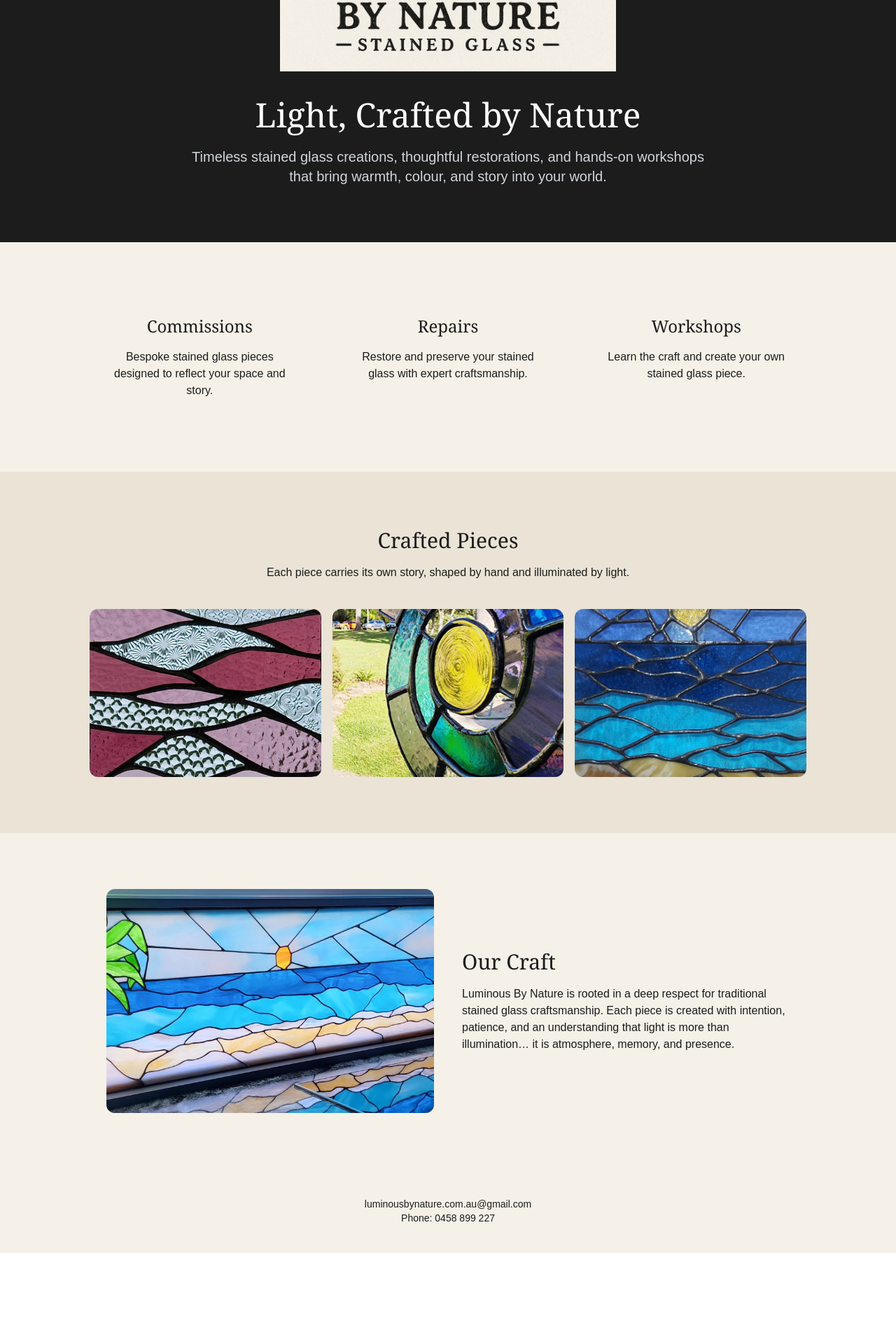
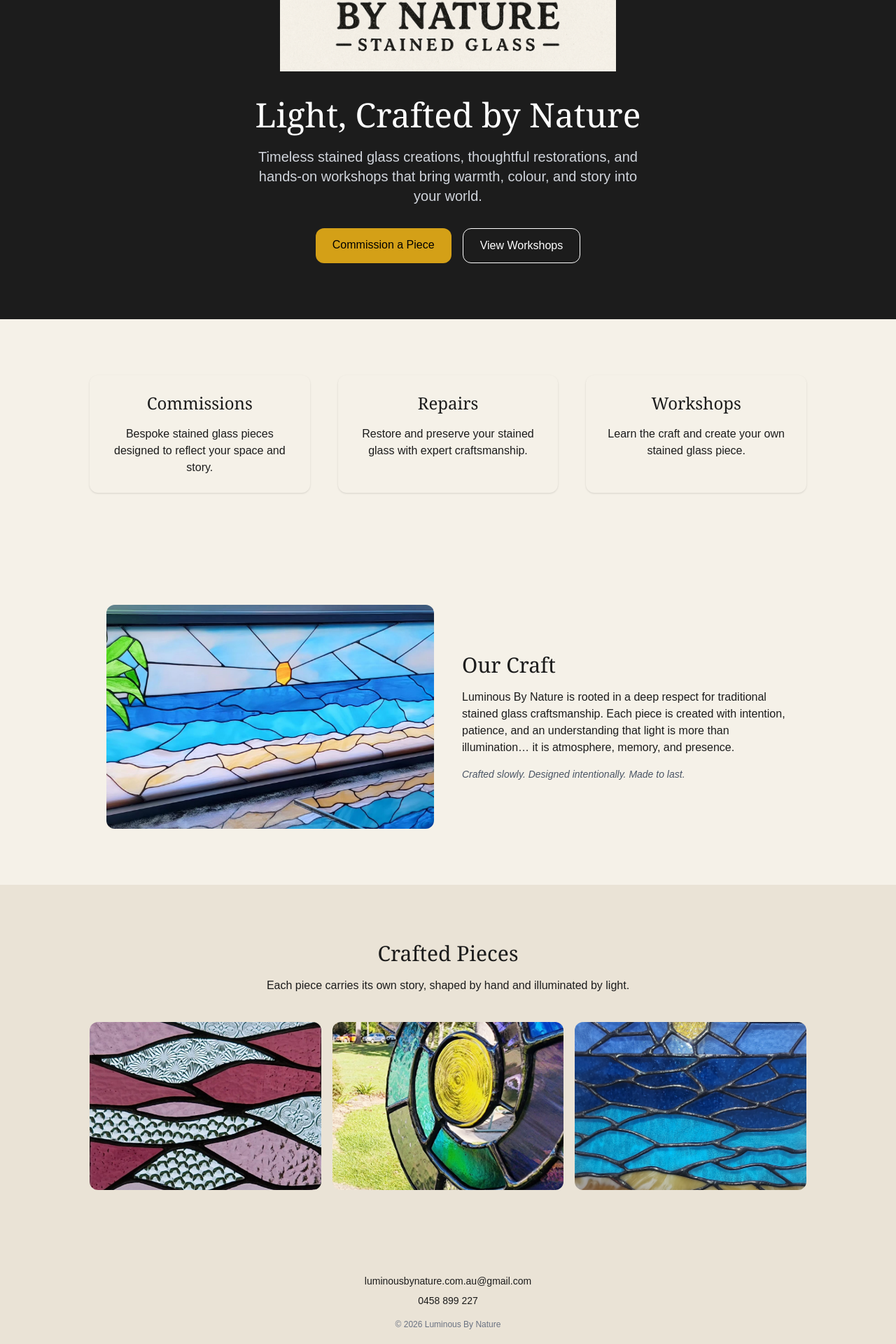
Before and after one commit to paul1978-legend/luminous-by-nature, a Next.js app: page / in a window 1280 px wide. Shown: the part 518-2438 px from the top of the page at 70% size. Before the commit the page ends 2308 px from the top, so only its background shows below. Built offline with nearby package versions, Linux system fonts and the light colour scheme.

Commit message:
fix route casing

```diff
--- a/app/components/Navbar.tsx
+++ b/app/components/Navbar.tsx
@@ -7,10 +7,10 @@ export default function Navbar() {
       </a>
 
       <div className="flex gap-6 text-sm">
-        <a href="/commissions" className="hover:text-[#D4A017] transition">Commissions</a>
-        <a href="/repairs" className="hover:text-[#D4A017] transition">Repairs</a>
-        <a href="/workshops" className="hover:text-[#D4A017] transition">Workshops</a>
-        <a href="/contact" className="hover:text-[#D4A017] transition">Contact</a>
+        <a href="/commissions" className="hover:text-[#D4A017] transition duration-200">Commissions</a>
+        <a href="/repairs" className="hover:text-[#D4A017] transition duration-200">Repairs</a>
+        <a href="/workshops" className="hover:text-[#D4A017] transition duration-200">Workshops</a>
+        <a href="/contact" className="hover:text-[#D4A017] transition duration-200">Contact</a>
       </div>
 
     </nav>
--- a/app/layout.tsx
+++ b/app/layout.tsx
@@ -1,7 +1,7 @@
 import type { Metadata } from "next";
 import { Geist, Geist_Mono } from "next/font/google";
 import "./globals.css";
-import Navbar from "./components/Navbar";
+import Navbar from "./components/navbar";
 import Script from "next/script";
 
 const geistSans = Geist({
--- a/app/page.tsx
+++ b/app/page.tsx
@@ -3,8 +3,7 @@ export default function Home() {
     <main className="bg-[#F5F1E8] text-[#1C1C1C]">
 
       {/* HERO */}
-      <section className="min-h-screen flex items-center justify-center bg-[#1C1C1C] text-white px-6 py-20">
-        <div className="text-center max-w-3xl mx-auto">
+      <section className="min-h-screen flex flex-col items-center justify-center bg-[#1C1C1C] text-white px-6 py-20 text-center">
 
         <img
           src="/images/hero.png"
@@ -16,50 +15,41 @@ export default function Home() {
           Light, Crafted by Nature
         </h1>
 
-          <p className="text-lg md:text-xl text-gray-300">
+        <p className="text-lg md:text-xl text-gray-300 max-w-xl">
           Timeless stained glass creations, thoughtful restorations, and hands-on workshops that bring warmth, colour, and story into your world.
         </p>
 
+        {/* CTA BUTTONS */}
+        <div className="mt-8 flex gap-4 justify-center">
+          <a href="/commissions" className="bg-[#D4A017] text-black px-6 py-3 rounded-xl">
+            Commission a Piece
+          </a>
+          <a href="/workshops" className="border border-white px-6 py-3 rounded-xl">
+            View Workshops
+          </a>
         </div>
+
       </section>
 
       {/* SERVICES */}
       <section className="py-20 px-6">
         <div className="grid md:grid-cols-3 gap-10 max-w-5xl mx-auto text-center">
 
-          <a href="/commissions" className="p-6 rounded-xl hover:bg-[#EAE3D6] transition">
+          <a href="/commissions" className="p-6 rounded-xl hover:bg-[#EAE3D6] transition shadow-sm hover:shadow-md">
             <h3 className="text-2xl font-serif mb-4 hover:text-[#D4A017]">Commissions</h3>
-            <p>
-              Bespoke stained glass pieces designed to reflect your space and story.
-            </p>
+            <p>Bespoke stained glass pieces designed to reflect your space and story.</p>
           </a>
 
-          <a href="/repairs" className="p-6 rounded-xl hover:bg-[#EAE3D6] transition">
+          <a href="/repairs" className="p-6 rounded-xl hover:bg-[#EAE3D6] transition shadow-sm hover:shadow-md">
             <h3 className="text-2xl font-serif mb-4 hover:text-[#D4A017]">Repairs</h3>
-            <p>
-              Restore and preserve your stained glass with expert craftsmanship.
-            </p>
+            <p>Restore and preserve your stained glass with expert craftsmanship.</p>
           </a>
 
-          <a href="/workshops" className="p-6 rounded-xl hover:bg-[#EAE3D6] transition">
+          <a href="/workshops" className="p-6 rounded-xl hover:bg-[#EAE3D6] transition shadow-sm hover:shadow-md">
             <h3 className="text-2xl font-serif mb-4 hover:text-[#D4A017]">Workshops</h3>
-            <p>
-              Learn the craft and create your own stained glass piece.
-            </p>
+            <p>Learn the craft and create your own stained glass piece.</p>
           </a>
 
-        </div>
-      </section>
-
-      {/* GALLERY */}
-      <section className="py-20 px-6 bg-[#EAE3D6] text-center">
-        <h2 className="text-3xl font-serif mb-4">Crafted Pieces</h2>
-        <p className="mb-10">Each piece carries its own story, shaped by hand and illuminated by light.</p>
-
-        <div className="grid md:grid-cols-3 gap-4 max-w-5xl mx-auto">
-          <img src="/images/glass1.jpeg" alt="Glass piece 1" className="h-60 w-full object-cover rounded-xl" />
-          <img src="/images/glass2.jpg" alt="Glass piece 2" className="h-60 w-full object-cover rounded-xl" />
-          <img src="/images/glass3.jpg" alt="Glass piece 3" className="h-60 w-full object-cover rounded-xl" />
         </div>
       </section>
 
@@ -72,13 +62,30 @@ export default function Home() {
             Luminous By Nature is rooted in a deep respect for traditional stained glass craftsmanship.
             Each piece is created with intention, patience, and an understanding that light is more than illumination… it is atmosphere, memory, and presence.
           </p>
+
+          <p className="mt-4 italic text-sm text-gray-600">
+            Crafted slowly. Designed intentionally. Made to last.
+          </p>
+        </div>
+      </section>
+
+      {/* GALLERY */}
+      <section className="py-20 px-6 bg-[#EAE3D6] text-center">
+        <h2 className="text-3xl font-serif mb-4">Crafted Pieces</h2>
+        <p className="mb-10">Each piece carries its own story, shaped by hand and illuminated by light.</p>
+
+        <div className="grid md:grid-cols-3 gap-4 max-w-5xl mx-auto">
+          <img src="/images/glass1.jpeg" className="h-60 w-full object-cover rounded-xl hover:scale-105 transition duration-300" />
+          <img src="/images/glass2.jpg" className="h-60 w-full object-cover rounded-xl hover:scale-105 transition duration-300" />
+          <img src="/images/glass3.jpg" className="h-60 w-full object-cover rounded-xl hover:scale-105 transition duration-300" />
         </div>
       </section>
 
       {/* FOOTER */}
-      <footer className="py-10 text-center text-sm">
-        <p>luminousbynature.com.au@gmail.com</p>
-        <p>Phone: 0458 899 227</p>
+      <footer className="py-10 text-center text-sm bg-[#EAE3D6]">
+        <p className="mb-2">luminousbynature.com.au@gmail.com</p>
+        <p className="mb-4">0458 899 227</p>
+        <p className="text-xs text-gray-500">© {new Date().getFullYear()} Luminous By Nature</p>
       </footer>
 
     </main>
```
Lines whose indentation alone changed are shown as unchanged.
